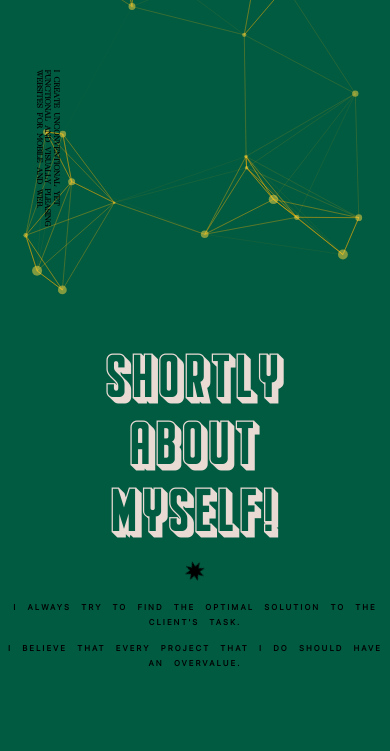
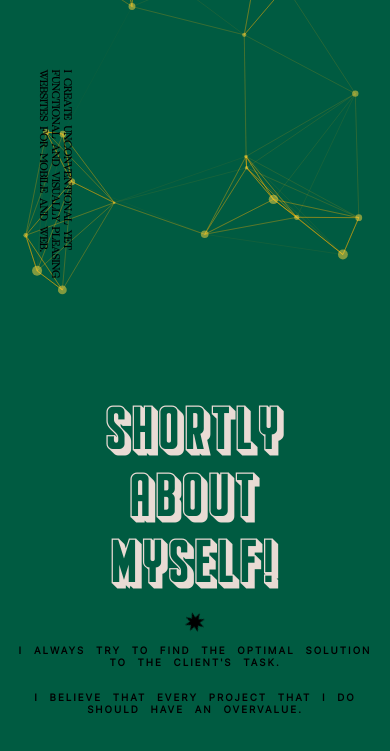
Before and after one commit to HarshTondak/PersonalPortfolio, a React (Create React App) app: page / in a window 390 px wide. Shown: the part 541-1292 px from the top of the page. Built offline with nearby package versions, Linux system fonts and the light colour scheme.

Commit message:
Fixed font sizes for mobile

```diff
--- a/src/About/About.css
+++ b/src/About/About.css
@@ -241,10 +241,11 @@
     width: 15vw;
   }
   .about-container2-p p {
-    font-size: 2vw;
+    font-size: 2.5vw;
     margin-bottom: 40px;
     padding: 0 20px;
     line-height: 150%;
+    word-spacing: 8px;
   }
   .about-footer {
     margin-top: 480vw;
--- a/src/Home/Home.css
+++ b/src/Home/Home.css
@@ -307,7 +307,7 @@
     margin-top: -64vh;
   }
   .left-side-quote p {
-    font-size: 2vw;
+    font-size: 2.7vw;
     word-spacing: 3px;
     letter-spacing: 0px;
     writing-mode: vertical-rl;
@@ -319,10 +319,10 @@
     font-size: 16vw;
   }
   .short-about p {
-    font-size: 2vw;
+    font-size: 2.5vw;
     word-spacing: 6px;
-    line-height: 200%;
-    padding: 0 1vw;
+    line-height: 120%;
+    padding: 0 2vw;
   }
   .another-svg {
     margin-top: -160px;
```
